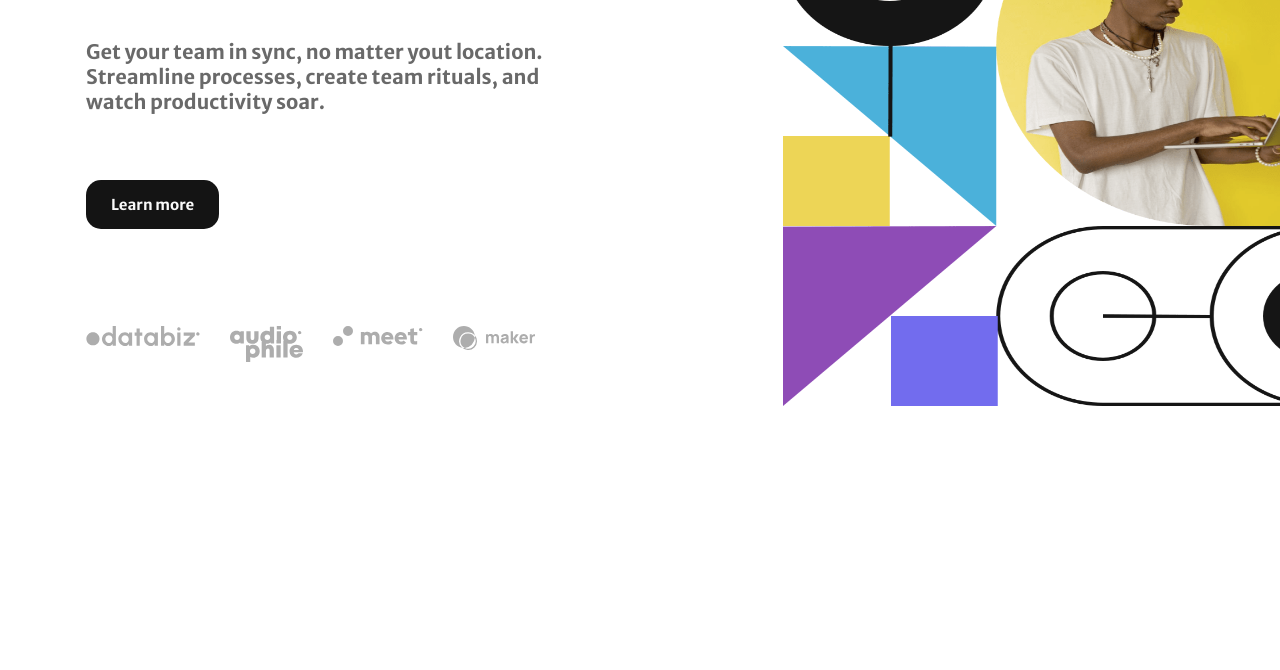
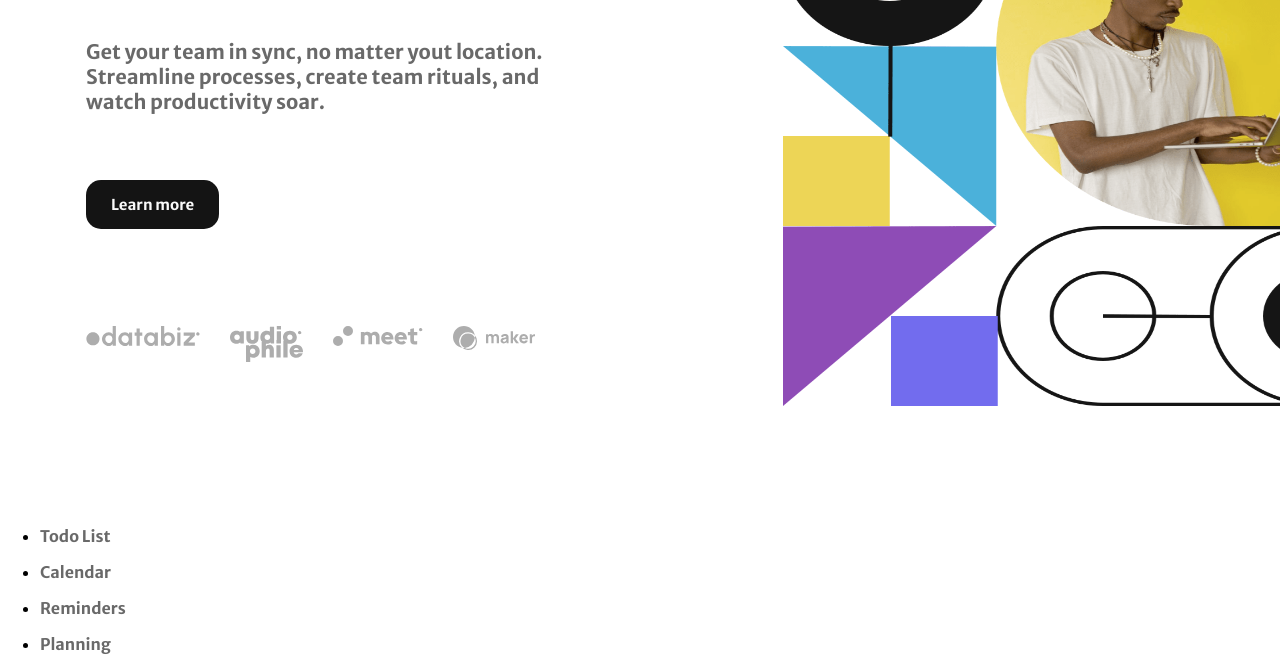
Before and after one commit to ferneynava/Intro-section-with-dropdown-navigation-main, a plain HTML site: page index.html in a window 1280 px wide. Shown: the part 467-1137 px from the top of the page. Before the commit the page ends 993 px from the top, so only its background shows below. Drawn offline with Linux system fonts and the light colour scheme.

Commit message:
:white_check_mark: [Progress] Menu Features
[Progress] Menu Features

```diff
--- a/index.html
+++ b/index.html
@@ -23,14 +23,12 @@
                   Features
                   <svg width="10" height="6" xmlns="http://www.w3.org/2000/svg"><path stroke="#686868" stroke-width="1.5" fill="none" d="m1 1 4 4 4-4"/></svg>
                 </a>
-
               </li>
               <li>
                 <a href="/">
                   Company
                   <svg width="10" height="6" xmlns="http://www.w3.org/2000/svg"><path stroke="#686868" stroke-width="1.5" fill="none" d="m1 1 4 4 4-4"/></svg>
                 </a>
-
               </li>
               <li>
                 <a href="/">Careers</a>
@@ -82,6 +80,33 @@
         <img src="./images/image-hero-desktop.png" alt="image hero">
       </div>
     </section>
+
+      <div class="Container-features">
+        <div class="Ready-features">
+          <ul>
+            <li>
+              <a href="/">
+                <p>Todo List</p>
+              </a>
+            </li>
+            <li>
+              <a href="/">
+                <p>Calendar</p>
+              </a>
+            </li>
+            <li>
+              <a href="/">
+                <p>Reminders</p>
+              </a>
+            </li>
+            <li>
+              <a href="/">
+                <p>Planning</p>
+              </a>
+            </li>
+          </ul>
+        </div>
+      </div>
   </main>
 </body>
 </html>
```
